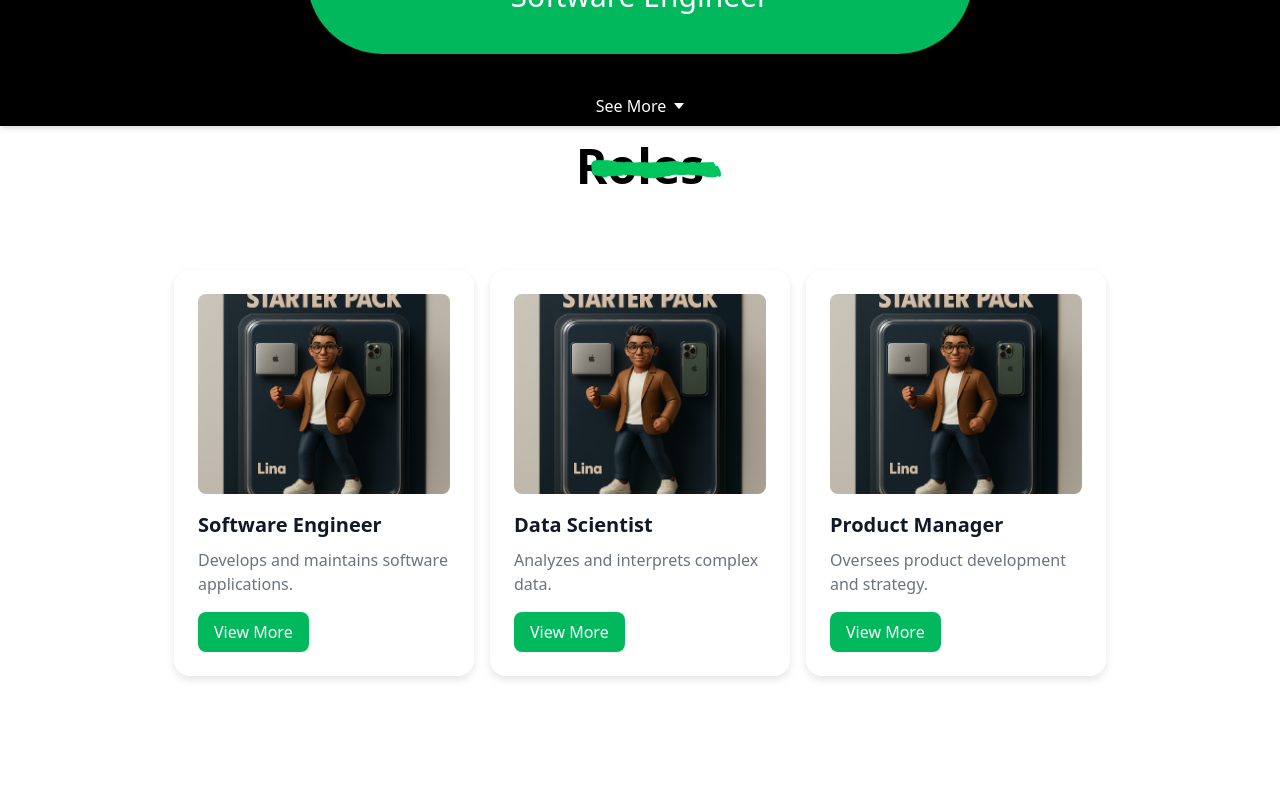
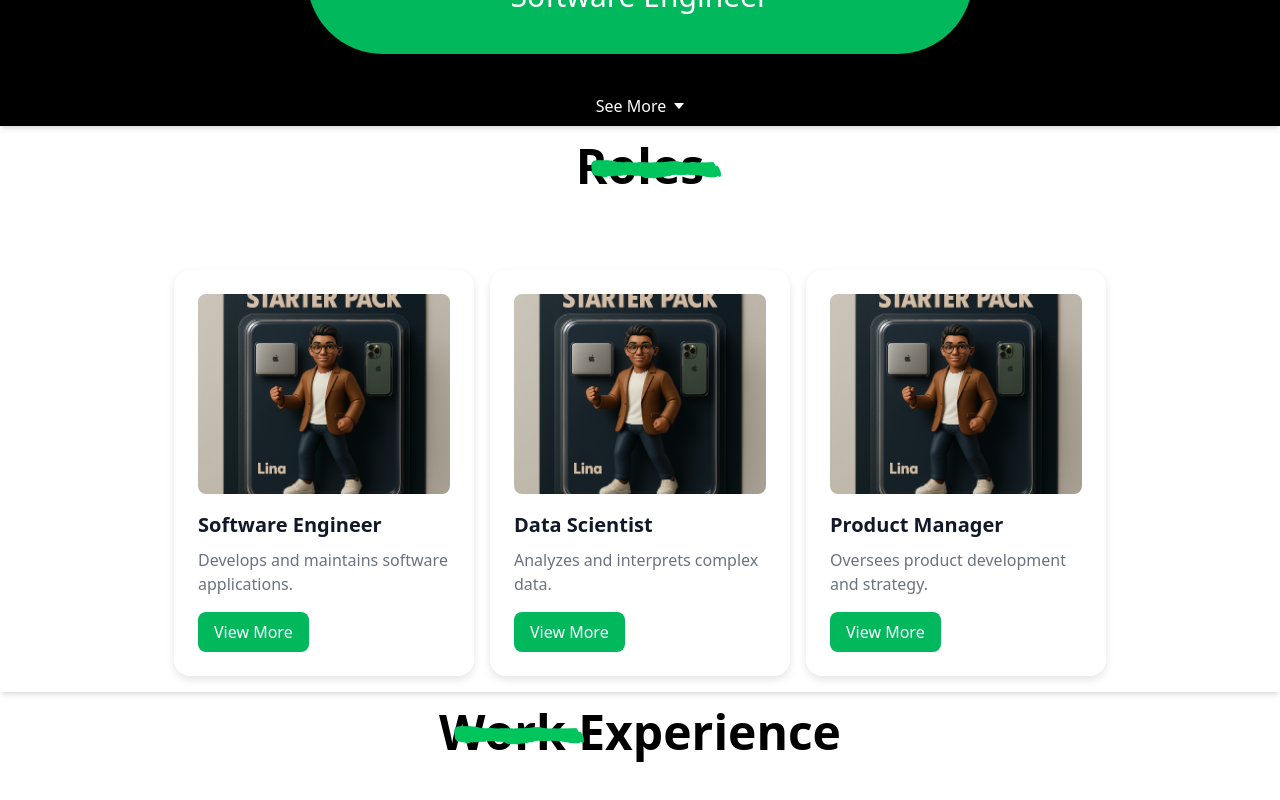
Before and after one commit to linamandresy/lina-portfolio, a Next.js app in the folder web/: page / in a window 1280 px wide. Shown: the part 1498-2298 px from the top of the page. Before the commit the page ends 2190 px from the top, so only its background shows below. Built offline with nearby package versions, Linux system fonts and the light colour scheme.

Commit message:
Add section My Work experience

```diff
--- a/web/src/app/page.tsx
+++ b/web/src/app/page.tsx
@@ -2,6 +2,7 @@
 import Banner from "@/components/Banner";
 import RolesSection from "@/components/RolesSection";
 import TopNavigation from "@/components/TopNavigation";
+import WorkSection from "@/components/WorkSection";
 import styles from "@/style/page.module.css";
 
 export default function Home() {
@@ -11,6 +12,7 @@ export default function Home() {
       <main>
         <Banner title="Lina Mandresy Rabenandrasana" subtitle="Software Engineer" imageUrl="https://scontent-yyz1-1.xx.fbcdn.net/v/t39.30808-6/480984209_2491833777819580_6744485852669001530_n.jpg?stp=cp6_dst-jpg_tt6&_nc_cat=104&ccb=1-7&_nc_sid=6ee11a&_nc_ohc=j0g1de-p7ekQ7kNvwHgPFGB&_nc_oc=AdmQxa9AqEojewApiI3Y4PhX9bqJZV1cYPw-VJJH6CWUEbunQxfJLcGO-bHmoun6k5c&_nc_zt=23&_nc_ht=scontent-yyz1-1.xx&_nc_gid=-KcbekNTD76nTsRjSniygA&oh=00_AfEEB5yWMQcTdCtqE1t_U-Tda-NsY8WDg1VpT0GlKcw5CQ&oe=67FC7EBA" />
         <RolesSection/>
+        <WorkSection/>
       </main>
     </div>
   );
--- /dev/null
+++ b/web/src/components/WorkSection.tsx
@@ -0,0 +1,50 @@
+import styles from '@/style/work-section.module.css';
+import SectionTitle from "./SectionTitle";
+
+export default function WorkSection() {
+    return (
+        <section className={styles.section}>
+
+                <SectionTitle title="Work Experience" />
+                {/* <div className="flex flex-col space-y-4">
+                    <div className="bg-white shadow-md rounded-lg p-6">
+                        <h3 className="text-xl font-semibold">Software Engineer</h3>
+                        <p className="text-gray-600">Company Name - Location</p>
+                        <p className="text-gray-600">Dates of Employment</p>
+                        <ul className="list-disc list-inside mt-2">
+                            <li>Developed and maintained web applications using React and Node.js.</li>
+                            <li>Collaborated with cross-functional teams to define, design, and ship new features.</li>
+                            <li>Participated in code reviews and contributed to team knowledge sharing.</li>
+                            <li>Implemented unit tests and automated testing frameworks to ensure code quality.</li>
+                            <li>Worked with RESTful APIs and third-party libraries to enhance application functionality.</li>
+                        </ul>
+                    </div>
+                    <div className="bg-white shadow-md rounded-lg p-6">
+                        <h3 className="text-xl font-semibold">Frontend Developer</h3>
+                        <p className="text-gray-600">Company Name - Location</p>
+                        <p className="text-gray-600">Dates of Employment</p>
+                        <ul className="list-disc list-inside mt-2">
+                            <li>Designed and implemented user interfaces using HTML, CSS, and JavaScript.</li>
+                            <li>Optimized web applications for maximum speed and scalability.</li>
+                            <li>Worked closely with designers to ensure a seamless user experience.</li>
+                            <li>Debugged and resolved issues in existing applications.</li>
+                            <li>Participated in Agile development processes and sprint planning.</li>
+                        </ul>
+                    </div>
+                    <div className="bg-white shadow-md rounded-lg p-6">
+                        <h3 className="text-xl font-semibold">Internship Position</h3>
+                        <p className="text-gray-600">Company Name - Location</p>
+                        <p className="text-gray-600">Dates of Employment</p>
+                        <ul className="list-disc list-inside mt-2">
+                            <li>Assisted in the development of web applications and features.</li>
+                            <li>Conducted testing and debugging of applications.</li>
+                            <li>Collaborated with senior developers to learn best practices.</li>
+                            <li>Participated in team meetings and contributed ideas for improvements.</li>
+                            <li>Documented code and created user manuals for applications.</li>
+                        </ul>
+                    </div>
+                </div> */}
+
+        </section>
+    );
+}
--- a/web/src/style/section-title.module.css
+++ b/web/src/style/section-title.module.css
@@ -11,7 +11,6 @@
     content: "";
     position: absolute;
     top: 40;
-    right: -20;
     width: 160px;
     height: 100%;
     background: url('/under-line.png') no-repeat center center;
--- /dev/null
+++ b/web/src/style/work-section.module.css
@@ -0,0 +1,3 @@
+.section{
+    @apply flex flex-col items-center justify-center  shadow-md p-4 w-screen z-10;
+}
```
